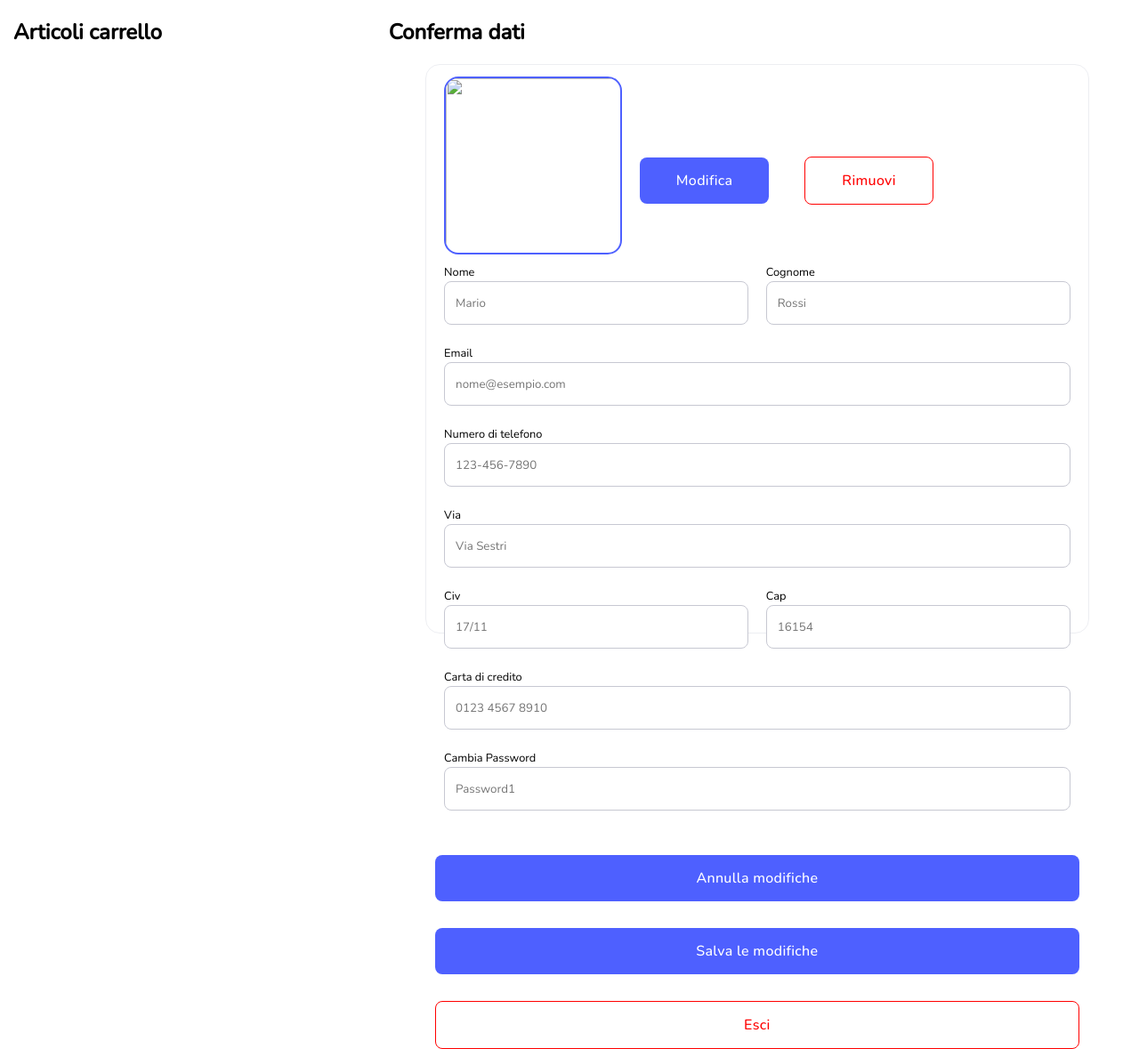
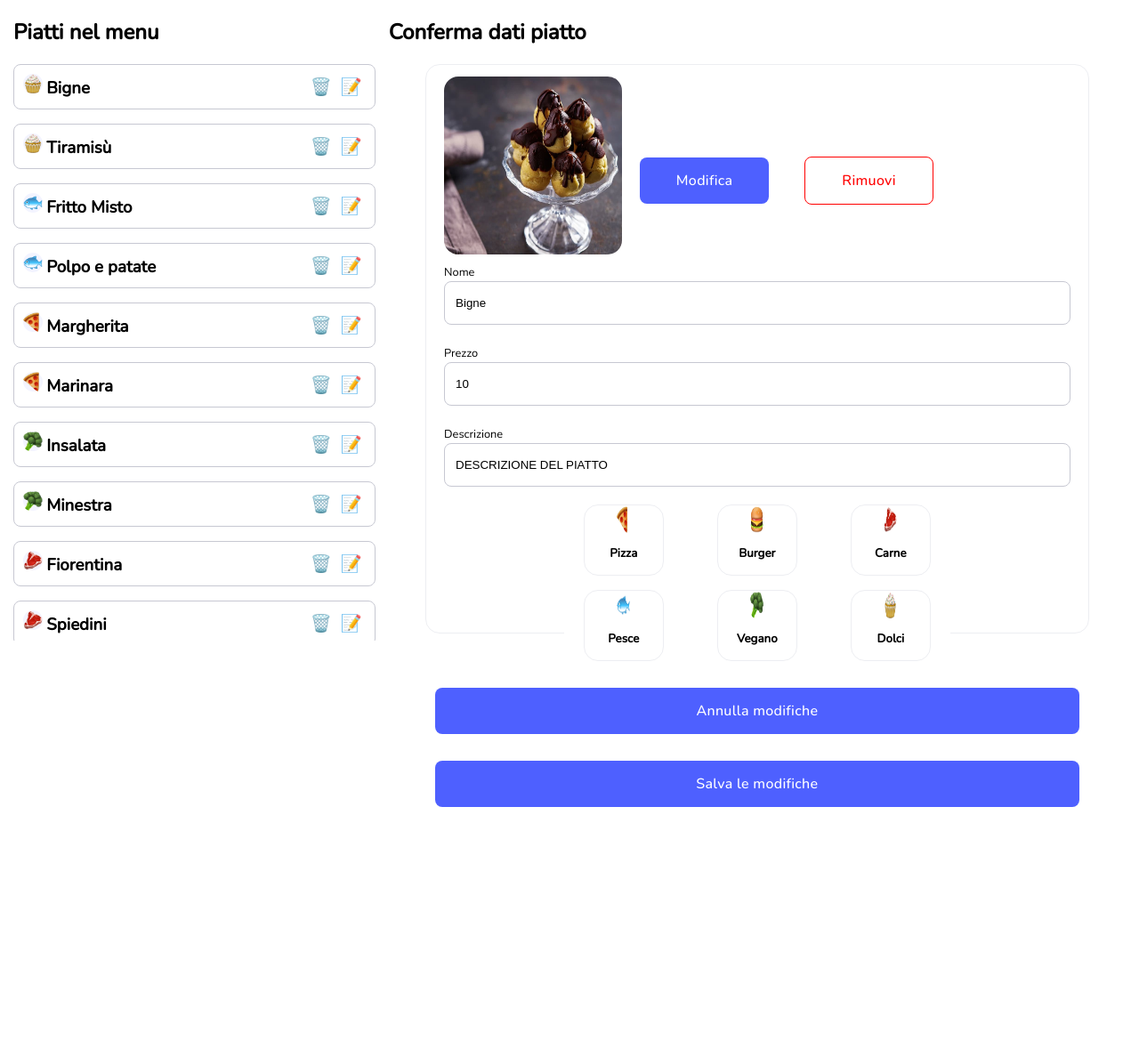
Before and after one commit to Spinny03/Il_Pescaggio, a PHP site: page /dishs.php in a window 1280 px wide. Shown: the part 80-1259 px from the top of the page at 89% size. After the commit the page ends 987 px from the top, so only its background shows below. Run offline with PHP 8.4, Linux system fonts and the light colour scheme; the visitor is signed in with stand-in values (Sample User, id 1); data comes from the database, SQL or seed files in the repository; data that the repository does not hold is empty.

Commit message:
Gestione menu front end
-tolto bordo profile
-sistemato front end gestione menu
-aggiunta imagine default dish

```diff
--- a/css/dishsStyles.css
+++ b/css/dishsStyles.css
@@ -1,5 +1,65 @@
 @import url('https://fonts.googleapis.com/css2?family=Nunito:ital,wght@0,200;0,300;0,400;0,500;1,200;1,300&display=swap');
 
+.chooseDish{
+    margin-left: auto;
+    margin-right: auto;
+    width: 80%;
+    background-color: white;
+    display: flex;
+    justify-content: space-evenly;
+    overflow: auto;
+}
+
+.choice{
+    margin-left: 10px;
+    margin-right: 10px;
+    font-family: 'nunito';
+    width: 160px;
+    height: 80px;
+    display: flex;
+    flex-direction: column;
+    justify-content: center;
+    align-items: center;
+    border-radius: 16px;
+    background-color: white;
+    border: 1px solid #EDEEF2;
+    cursor: pointer;
+    font-weight: bold;
+}
+@media screen and (max-width: 1300px) {
+    .chooseDish{
+        display: grid;
+        grid-template-columns: 1fr 1fr 1fr;
+        justify-items: center;
+        gap: 16px;
+        width: 60%;
+    }
+    .choice{
+        height: 80px;
+        width: 90px;
+        display: flex;
+        justify-content: center;
+        align-items: center;
+        border-radius: 16px;
+        border: 1px solid #EDEEF2;
+    }
+
+}
+
+@media screen and (max-width: 900px) {
+    .chooseDish{
+        width: 100%;
+    }
+}
+
+@media screen and (max-width: 660px) {
+    .chooseDish{
+        width: 100%;
+    }
+    .choice{
+        width: 80px;
+    }
+}
 .container{
     display: grid;
     grid-template-columns: 1fr 2fr;
@@ -181,7 +241,6 @@
 .profilePhotoBig{
     margin-top: 0.5%;
     margin-bottom: 1%;
-    border: 2px solid #4E60FF;
     border-radius: 16px;
 }
 
@@ -345,5 +404,6 @@ input{
 @media screen and (max-width: 660px) {
     .pSettings{
         width: 90%;
+        height: calc(100vh + 80px);
     }
 }
--- a/css/profileStyles.css
+++ b/css/profileStyles.css
@@ -16,7 +16,6 @@
 .profilePhotoBig{
     margin-top: 0.5%;
     margin-bottom: 1%;
-    border: 2px solid #4E60FF;
     border-radius: 16px;
 }
 
--- a/dishs.php
+++ b/dishs.php
@@ -11,8 +11,19 @@
     $conn->query("USE Il_Pescaggio");
     $bag = $conn->query('SELECT SUM(quantity) FROM cart WHERE idUser="'.$_SESSION["user"].'";');
     $bag = mysqli_fetch_assoc($bag);
-    $data = $conn->query('SELECT * FROM username WHERE email ="'.$_SESSION["user"].'";');
+    if(isset($_POST["edit"])){
+        $data = $conn->query('SELECT * FROM dish WHERE id="'.$_POST["edit"].'";');
+    }
+    else{
+        $data = $conn->query('SELECT * FROM dish ORDER BY creationDate ASC;');
+    }
     $data = mysqli_fetch_assoc($data);
+    if(empty($data["photoLink"])){
+        $link = "images/icons/dish.png";
+    }
+    else{
+        $link = "images/photoDishes/".$data["photoLink"];
+    }
 ?>
 
 <!DOCTYPE html>
@@ -30,7 +41,7 @@
         <link rel="stylesheet" href="css/scrollBarStyles.css">
         <script src="js/navbarRes.js" defer></script>
         <link rel="icon" type="image/x-icon" href="images/favicon.ico">
-        <title>CARRELLO</title>
+        <title>GESTIONE MENU</title>
     </head>
     <body>
         <?php
@@ -73,48 +84,40 @@
         </nav>
         <div class="container">
             <div class="left">
-                <h2>Articoli carrello</h2>
+                <h2>Piatti nel menu</h2>
                 <?php
-                    $sql = 'SELECT dish.dishName, quantity, dishCost FROM `cart`, `dish` WHERE idUser="'.$_SESSION["user"].'" AND dish.id = cart.idDish;';
+                    $sql = 'SELECT * FROM dish;';
                     $result = $conn->query($sql);
 
-                    //echo "<table>"; // start a table tag in the HTML
                     $totalPrice = 0;
                     while($row = $result->fetch_assoc()){
-                    //echo "<tr><td>" . htmlspecialchars($row['dishName']) . "</td><td>" . htmlspecialchars($row['quantity']) . "</td></tr>";
                         echo '  <div class="itemCard">
                                     <div class="itemRight">
-                                        <span class="itemNumber">tipo</span>
+                                        <span class="itemNumber" style="background-color: #f3f4ff;"><img width="100%" height="100%" src="images/foodType/'.htmlspecialchars($row['dishType']).'.png" alt="pizza"></span>
                                         <h3 class="itemName">'.htmlspecialchars($row['dishName']).'</h3>
                                     </div>
                                     <div class="itemLeft">
-                                        <span style="margin-right: 10px; font-weight: bold;">'.htmlspecialchars($row['dishCost']).'€</span>
                                         <form action="access/dishsDB.php" method="POST">
-                                            <button type="submit" class="itemNumber formBtn" name="del" value="'.$row["dishName"].'" style="background-color: red;">
-                                                x
+                                            <button type="submit" class="itemNumber formBtn" name="del" value="'.$row["dishName"].'" style="background-color: white; margin-left:10px;">
+                                                🗑️
                                             </button>
-                                            <button type="submit" class="itemNumber formBtn" name="add" value="'.$row["dishName"].'" style="background-color: green;">
-                                                +
+                                        </form>
+                                        <form action="" method="POST">
+                                            <button type="submit" class="itemNumber formBtn" name="edit" value="'.$row["id"].'" style="background-color: white; margin-left:10px;margin-right:10px;">
+                                                📝
                                             </button>
                                         </form>
                                     </div>
                                 </div>';
-                        $totalPrice =  $totalPrice + intval(htmlspecialchars($row['dishCost'])*intval(htmlspecialchars($row['quantity'])));
                     }
-
-
-                    //echo "</table>";
-
                     $conn->close();
                 ?>
 
             </div>
 
             <div class="right">
-                    <h2>Conferma dati</h2>
+                <h2>Conferma dati piatto</h2>
                 <div class="pSettings">
-
-
                     <form id="pform" action="access/photoDB.php" method="POST" enctype="multipart/form-data">
                         <img width="200" height="200" src="<?php echo $link; ?>" class="profilePhotoBig">
                         <label class="photoBtn" for="apply"><input class="inPhoto" type="file" name="pfile" name="pfile" id="apply" accept="image/*">Modifica</label>
@@ -127,107 +130,70 @@
                     </script>
 
                     <form action="access/profileDB.php" method="POST" >
-                    <div class="data" id="p25">
+                        <div class="data" id="p50">
                             <label for="name"><b>Nome</b></label>
-                        <input type="text" placeholder="Mario" name="name"
+                            <input type="text" placeholder="Pizza" name="name"
                                 <?php
-                                if(isset($data["firstName"])){
-                                    echo "value='".$data["firstName"]."'";
-                                }
-                            ?>
-                        >
-                    </div>
-
-                    <div class="data" id="p25">
-                        <label for="surname"><b>Cognome</b></label>
-                        <input type="text" placeholder="Rossi" name="surname"
-                            <?php
-                                if(isset($data["surname"])){
-                                    echo "value='".$data["surname"]."'";
+                                    if(isset($data["dishName"])){
+                                        echo "value='".$data["dishName"]."'";
                                     }
                                 ?>
                             >
                         </div>
 
                         <div class="data" id="p50">
-                        <label for="email"><b>Email</b></label>
-                        <input type="text" placeholder="nome@esempio.com" name="email"
+                            <label for="surname"><b>Prezzo</b></label>
+                            <input type="text" placeholder="Rossi" name="surname"
                                 <?php
-                                if(isset($data["email"])){
-                                    echo "value='".$data["email"]."'";
-                                }
-                            ?>  pattern="[a-z0-9._%+-]+@[a-z0-9.-]+\.[a-z]{2,}$"
-                        >
-                    </div>
-
-                    <div class="data" id="p50">
-                        <label for="tel"><b>Numero di telefono</b></label>
-                        <input type="text" placeholder="123-456-7890" name="tel"
-                            <?php
-                                if(isset($data["tel"])){
-                                    echo "value='".$data["tel"]."'";
-                                }
-                            ?> pattern="[0-9]{10}"
-                        >
-                    </div>
-
-                    <div class="data" id="p30">
-                        <label for="via"><b>Via</b></label>
-                        <input type="text" placeholder="Via Sestri" name="address1"
-                            <?php
-                                if(isset($data["via"])){
-                                    echo "value='".$data["via"]."'";
+                                    if(isset($data["dishCost"])){
+                                        echo "value='".$data["dishCost"]."'";
                                     }
                                 ?>
                             >
                         </div>
 
-                    <div class="data" id="p10">
-                        <label for="civ"><b>Civ</b></label>
-                        <input type="text" placeholder="17/11" name="address2"
+                        <div class="data" id="p100">
+                            <label for="description"><b>Descrizione</b></label>
+                            <input type="text" placeholder="Lorem ipsum dolor sit amet, consectetur adipisci elit, sed do eiusmod tempor incidunt ut labore et dolore magna aliqua." name="email"
                                 <?php
-                                if(isset($data["civ"])){
-                                    echo "value='".$data["civ"]."'";
+                                    if(isset($data["description"])){
+                                        echo "value='".$data["description"]."'";
                                     }
                                 ?>
                             >
                         </div>
+                        <div class="chooseDish">
+                            <button class="choice" id="pizza" onclick="filterSelection('pizza')">
+                                <img width="20%" height="40%" src="images/foodType/pizza.png" alt="pizza">
+                                <p>Pizza</p>
+                            </button>
 
-                    <div class="data" id="p10">
-                        <label for="cap"><b>Cap</b></label>
-                        <input type="text" placeholder="16154" name="postcode"
-                            <?php
-                                if(isset($data["cap"])){
-                                    echo "value='".$data["cap"]."'";
-                                }
-                            ?>
-                        >
+                            <button class="choice" id="burger" onclick="filterSelection('burger')">
+                                <img width="20%" height="40%" src="images/foodType/burger.png" alt="burger">
+                                <p>Burger</p>
+                            </button>
+                            <button class="choice" id="meat" onclick="filterSelection('meat')">
+                                <img width="20%" height="40%" src="images/foodType/meat.png" alt="carne">
+                                <p>Carne</p>
+                            </button>
+                            <button class="choice" id="fish" onclick="filterSelection('fish')">
+                                <img width="20%" height="40%" src="images/foodType/fish.png" alt="pesce">
+                                <p>Pesce</p>
+                            </button>
+                            <button class="choice" id="vegan"  onclick="filterSelection('vegan')">
+                                <img width="20%" height="40%" src="images/foodType/vegan.png" alt="vegano">
+                                <p>Vegano</p>
+                            </button>
+                            <button class="choice" id="desserts" onclick="filterSelection('desserts')">
+                                <img width="20%" height="40%"  src="images/foodType/desserts.png" alt="dolci">
+                                <p>Dolci</p>
+                            </button>
                         </div>
-
-                    <div class="data" id="p50">
-                        <label for="nCard"><b>Carta di credito</b></label>
-                        <input type="text" placeholder="0123 4567 8910" name="nCard"
-                            <?php
-                                if(isset($data["nCard"])){
-                                    echo "value='".$data["nCard"]."'";
-                                }
-                            ?> pattern="[0-9 ]{4} [0-9 ]{4} [0-9 ]{4}" title="Inserire nel formato 0123 4567 8910"
-                        >
-                    </div>
-
-                    <div class="data" id="p50">
-                        <label for="changPasw"><b>Cambia Password</b></label>
-                        <input type="text" placeholder="Password1" name="changPasw" pattern="(?=.*\d)(?=.*[a-z])(?=.*[A-Z]).{8,}" title="Deve contenere almeno un numero e una lettera maiuscola e minuscola e almeno 8 o più caratteri" minlength="8" >
-                    </div>
-
                         <button type="submit" name="change" value="False" class="logbtn">Annulla modifiche</button>
                         <button type="submit" name="change" value="True" class="logbtn">Salva le modifiche</button>
-                    <button type="submit" name="change" value="logOUT" class="removeBtn genBtn">Esci</button>
                     </form>
                 </div>
-
                 <form action="home.php" id="exitForm"></form>
-
             </div>
         </div>
     </body>
```
Also changed, not shown: images/icons/dish.png (added). Lines whose indentation alone changed are shown as unchanged.
